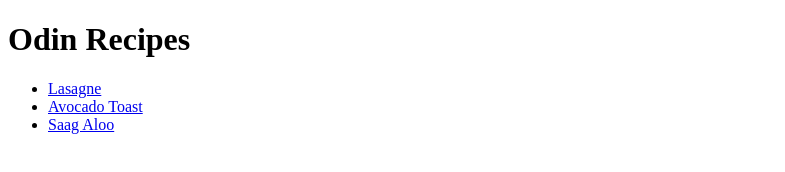
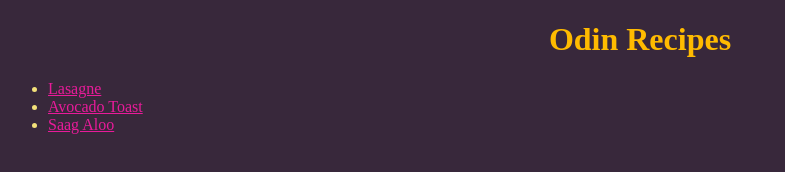
Before and after one commit to Wytchwulf/odin-recipes, a plain HTML site: page index.html in a window 1280 px wide. Shown: the whole page, without its empty margins (0-785 px from the left). Drawn offline with Linux system fonts and the light colour scheme.

Commit message:
Added stylesheet and added simple styling

```diff
--- a/index.html
+++ b/index.html
@@ -4,6 +4,7 @@
         <meta charset="UTF-8">
         <meta name="viewport" content="width=device-width, initial-scale=1.0">
         <meta name="description" content="Simple recipe website exercise for the Odin Project">
+        <link rel="stylesheet" href="./style.css">
         <title>Odin Recipes</title>
     </head>
     <body>
--- /dev/null
+++ b/style.css
@@ -0,0 +1,13 @@
+body {
+    background-color: #38283b;
+    color: rgb(243, 225, 122)
+}
+
+h1 {
+    text-align: center;
+    color: rgb(255, 187, 0);
+}
+
+a {
+    color: rgb(233, 27, 154);
+}
```
Also changed, not shown: recipes/avocadotoast.html (+1 -0 lines), recipes/lasagna.html (+1 -0 lines), recipes/saagaloo.html (+1 -0 lines).
